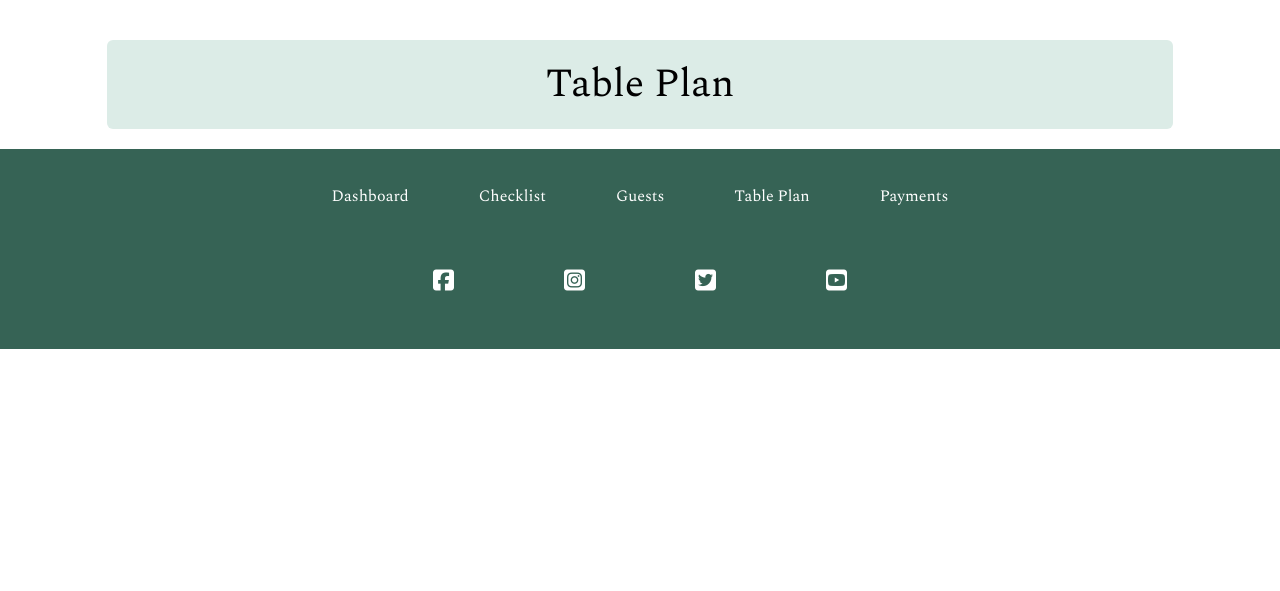
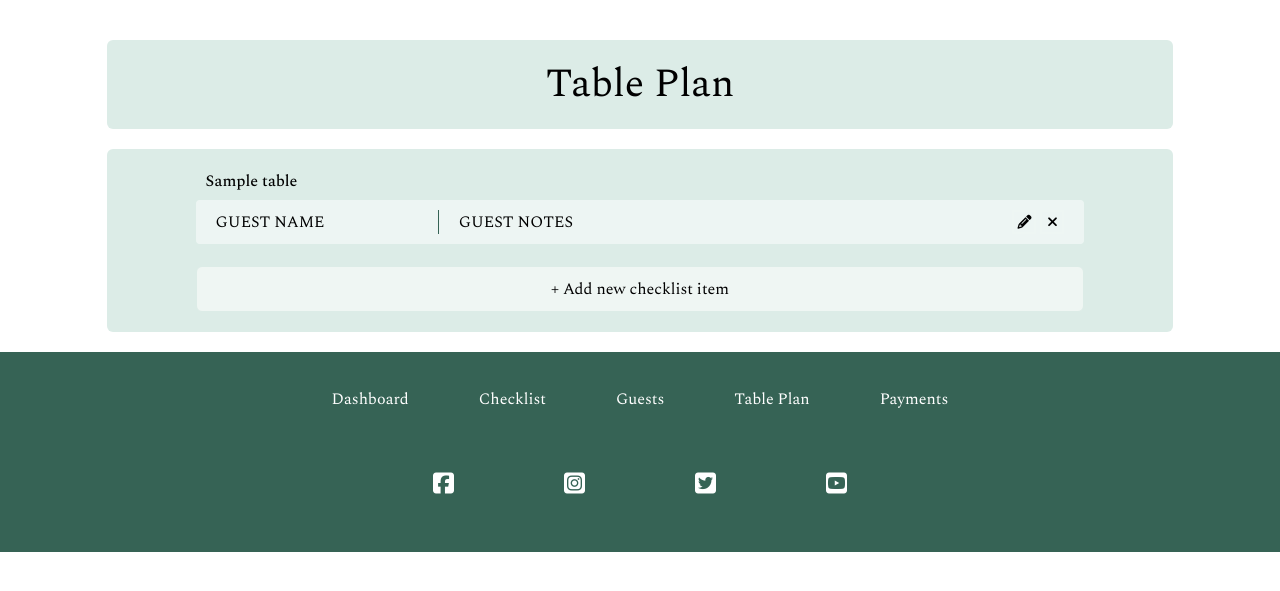
Before and after one commit to lilli-mcnally/tie-the-knot, a Flask app: page /table_plan in a window 1280 px wide. Shown: the part 110-701 px from the top of the page. Run offline with Flask 2, Linux system fonts and the light colour scheme; tables that the repository leaves empty hold one stand-in row (values such as "Sample post"); some libraries are stand-ins or nearby versions.

Commit message:
Add Flash to Checklist Add and Edit functions

```diff
--- a/tietheknot/routes.py
+++ b/tietheknot/routes.py
@@ -2,16 +2,17 @@ from flask import render_template, request, redirect, url_for, flash
 from tietheknot import app, db
 from tietheknot.models import Checklist, Table, Guest
 
+# Main pages
 @app.route("/")
 def home():
     return render_template("base.html")
-
 
 @app.route("/dashboard")
 def dashboard():
     return render_template("dashboard.html")
 
 
+# Checklist Pages
 @app.route("/checklist")
 def checklist():
     checklist_items = list(Checklist.query.order_by(Checklist.checklist_date).all())
@@ -19,39 +20,46 @@ def checklist():
 
 @app.route("/add_checklist_item", methods=["GET", "POST"])
 def add_checklist_item():
-    print("one")
     if request.method == "POST":
-        print("two")
-        checklist_items = list(Checklist.query.order_by(Checklist.checklist_date).all())
-        print("three")
-        for x in checklist_items:
-            print("four")
-            if request.form.get("checklist_name") == x:
-                print("5")
-                flash("Checklist name already taken")
-                print("6")
-                return redirect(url_for("add_checklist_item"))
-                print("7")
-            else:
-                checklist_item = Checklist(
-                    checklist_name=request.form.get("checklist_name"),
-                    checklist_notes=request.form.get("checklist_notes"),
-                    checklist_date=request.form.get("checklist_date"),
-                    checklist_payment=bool(True if request.form.get("checklist_payment") else False)
-                )
-                db.session.add(checklist_item)
-                db.session.commit()
-                return redirect(url_for("checklist"))
+        # Gets the string from in the checklist name box
+        new_checklist_name = request.form.get('checklist_name')
+        # Filters for any matches of this string with any in the database
+        existing_checklist = Checklist.query.filter_by(checklist_name=new_checklist_name).first()
+        # If Truthy, the message is flashed
+        if existing_checklist:
+            flash("Checklist name already taken")
+            return redirect(url_for('add_checklist_item'))
+        # If Falsy, the item is committed to the database
+        checklist_item = Checklist(
+            checklist_name=request.form.get("checklist_name"),
+            checklist_notes=request.form.get("checklist_notes"),
+            checklist_date=request.form.get("checklist_date"),
+            checklist_payment=bool(True if request.form.get("checklist_payment") else False)
+        )
+        db.session.add(checklist_item)
+        db.session.commit()
+        return redirect(url_for("checklist"))
     return render_template("add_checklist_item.html")
 
 @app.route("/edit_checklist_item/<int:checklist_item_id>", methods=["GET", "POST"])
 def edit_checklist_item(checklist_item_id):
     checklist_item = Checklist.query.get_or_404(checklist_item_id)
     if request.method == "POST":
-        checklist_item.checklist_name = request.form.get("checklist_name")
-        checklist_item.checklist_notes = request.form.get("checklist_notes")
-        checklist_item.checklist_date = request.form.get("checklist_date")
-        checklist_item.checklist_payment = bool(True if request.form.get("checklist_payment") else False)
+        # Gets the string from in the checklist name box
+        new_checklist_name = request.form.get('checklist_name')
+        # Filters for any matches of this string with any in the database
+        existing_checklist = Checklist.query.filter_by(checklist_name=new_checklist_name).first()
+        # If Truthy, the message is flashed
+        if existing_checklist:
+            flash("Checklist name already taken")
+            return redirect(url_for('edit_checklist_item', checklist_item_id=checklist_item_id))
+        # If Falsy, the item is committed to the database
+        checklist_item = Checklist(
+            checklist_name=request.form.get("checklist_name"),
+            checklist_notes=request.form.get("checklist_notes"),
+            checklist_date=request.form.get("checklist_date"),
+            checklist_payment=bool(True if request.form.get("checklist_payment") else False)
+        )
         db.session.commit()
         return redirect(url_for("checklist"))
     return render_template("edit_checklist_item.html", checklist_item=checklist_item)
@@ -63,9 +71,11 @@ def delete_checklist_item(checklist_item_id):
     db.session.commit()
     return redirect(url_for("checklist"))
 
+# Guest Pages
 @app.route("/guests")
 def guests():
-    return render_template("guests.html")
+    guests = list(Guest.query.order_by(Guest.guest_name).all())
+    return render_template("guests.html", guest=guest)
 
 @app.route("/add_guests", methods=["GET", "POST"])
 def add_guests():
@@ -80,12 +90,24 @@ def add_guests():
         return redirect(url_for("guests"))
     return render_template("add_guests.html")
 
-
+# Table Plan Pages
 @app.route("/table_plan")
 def table_plan():
-    return render_template("table_plan.html")
+    tables = list(Table.query.order_by(Table.table_name).all())
+    return render_template("table_plan.html", tables=tables)
 
+@app.route("/add_table", methods=["GET", "POST"])
+def add_table():
+    if request.method == "POST":
+        table = Table(
+            table_name=request.form.get("table_name"),
+        )
+        db.session.add(table)
+        db.session.commit()
+        return redirect(url_for("table_plan"))
+    return render_template("add_table.html")
 
+# Payments Pages
 @app.route("/payments")
 def payments():
     checklist_items = list(Checklist.query.order_by(Checklist.checklist_date).all())
--- a/tietheknot/static/css/style.css
+++ b/tietheknot/static/css/style.css
@@ -315,6 +315,10 @@ nav .sidenav-trigger {
     background-color: #4C8A78;
 }
 
+.flash-message {
+    background-color: #E8D2CA;
+}
+
 /* Edit Checklist */
 
 .back-button {
@@ -335,6 +339,10 @@ nav .sidenav-trigger {
     margin-left: 4px;
 }
 
+.btn-flat {
+    font-family: 'Spectral', serif;
+}
+
 /* Payments */
 
 #payment-container {
--- a/tietheknot/templates/edit_checklist_item.html
+++ b/tietheknot/templates/edit_checklist_item.html
@@ -5,6 +5,12 @@
     <div class="col s10" id="dash-container">
         <div class="col s12 green-row">
             <h1>Edit Checklist Item</h1>
+        </div>
+        <div class="col s12 green-row flash-message">
+            {% with messages = get_flashed_messages() %} {% if messages %} {% for
+                    message in messages %}
+            <h5>{{ message }}</h5>
+            {% endfor %} {% endif %} {% endwith %}
         </div>
     </div>
 </div>
--- a/tietheknot/templates/table_plan.html
+++ b/tietheknot/templates/table_plan.html
@@ -1,12 +1,51 @@
 {% extends "base.html" %}
 {% block content %}
+
 
 <div class="row dash-heading">
     <div class="col s10" id="dash-container">
         <div class="col s12 green-row">
             <h1>Table Plan</h1>
         </div>
-        <!-- Insert for loop for table plan items -->
+        <div>
+            <div class="col s12 green-row green-container">
+                {% for table in tables %}
+                <!-- Iterates through each Table -->
+                <p class="checklist-date"><strong>{{ table.table_name }}</strong></p>
+                <div class="col s10 checklist-item">
+                    <div class="col s3">
+                        <p>GUEST NAME</p>
+                    </div>
+                    <div class="col s6">
+                        <p class="checklist-notes">GUEST NOTES</p>
+                    </div>
+                    <div class="col s3">
+                        <p class="checklist-checkbox">
+                            <a href="">
+                                <i class="fa-solid fa-pencil"></i>
+                            </a>
+                            <a href="" class="modal-trigger">
+                                <i class="fa-solid fa-xmark"></i>
+                            </a>
+                        </p>
+                    </div>
+                </div>
+                <!-- Modal Structure -->
+                <div id="deleteModal" class="modal">
+                    <div class="modal-content">
+                        <h5>Are you sure you want to delete ""?</h5>
+                    </div>
+                    <div class="modal-footer">
+                        <a class="modal-close waves-effect waves-green btn-flat">Cancel changes</a>
+                        <a href="" class="waves-effect waves-green btn-flat">Confirm changes</a>
+                    </div>
+                </div>
+                {% endfor %}
+                <a href="{{ url_for('add_table') }}" class="col s10 green-row new-green-row">
+                    <p>+ Add new checklist item</p>
+                </a>
+            </div>
+        </div>
     </div>
 </div>
 
```
Also changed, not shown: tietheknot/templates/add_checklist_item.html (+9 -0 lines), tietheknot/templates/add_table.html (added, +31 -0 lines), tietheknot/templates/checklist.html (+6 -6 lines).
